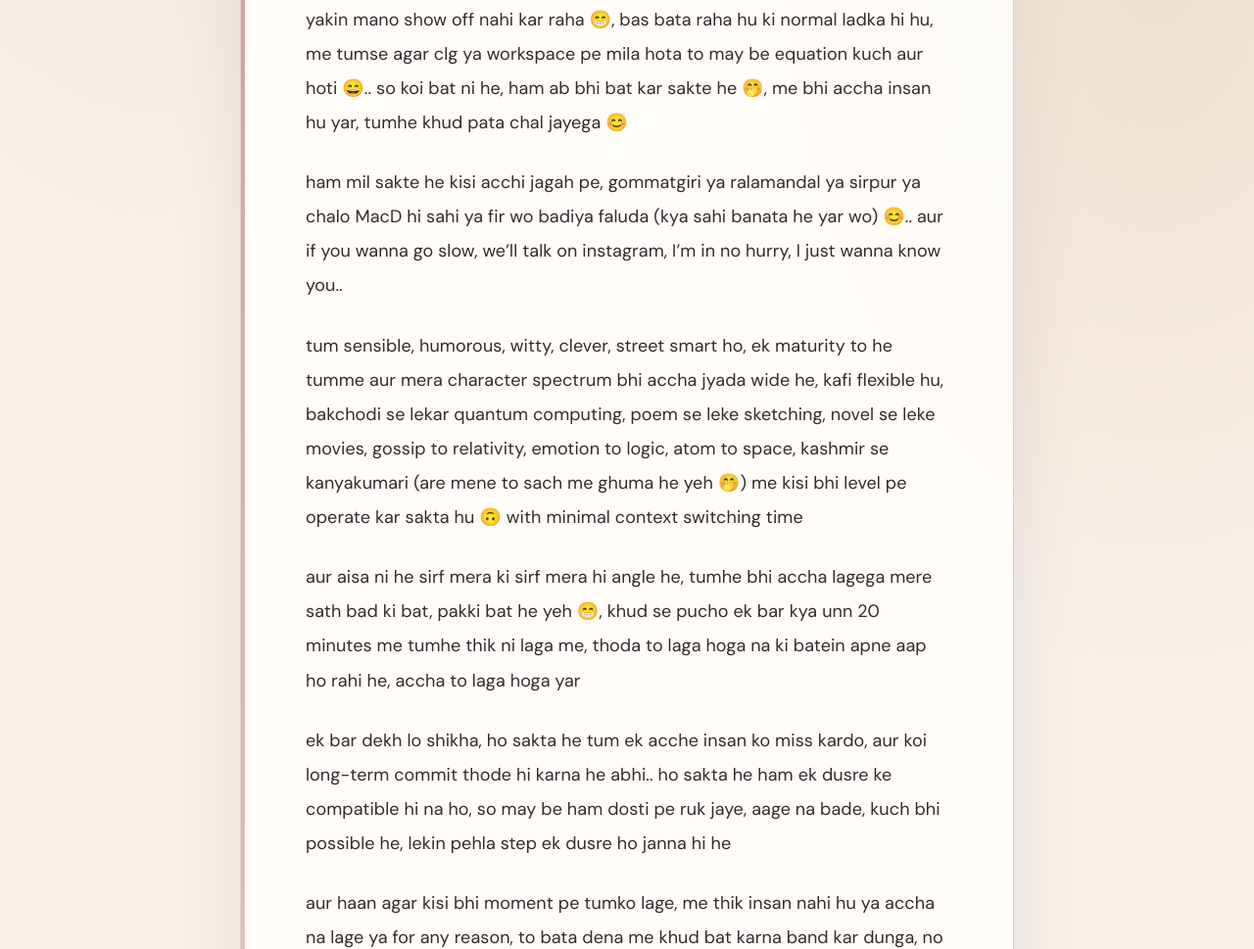
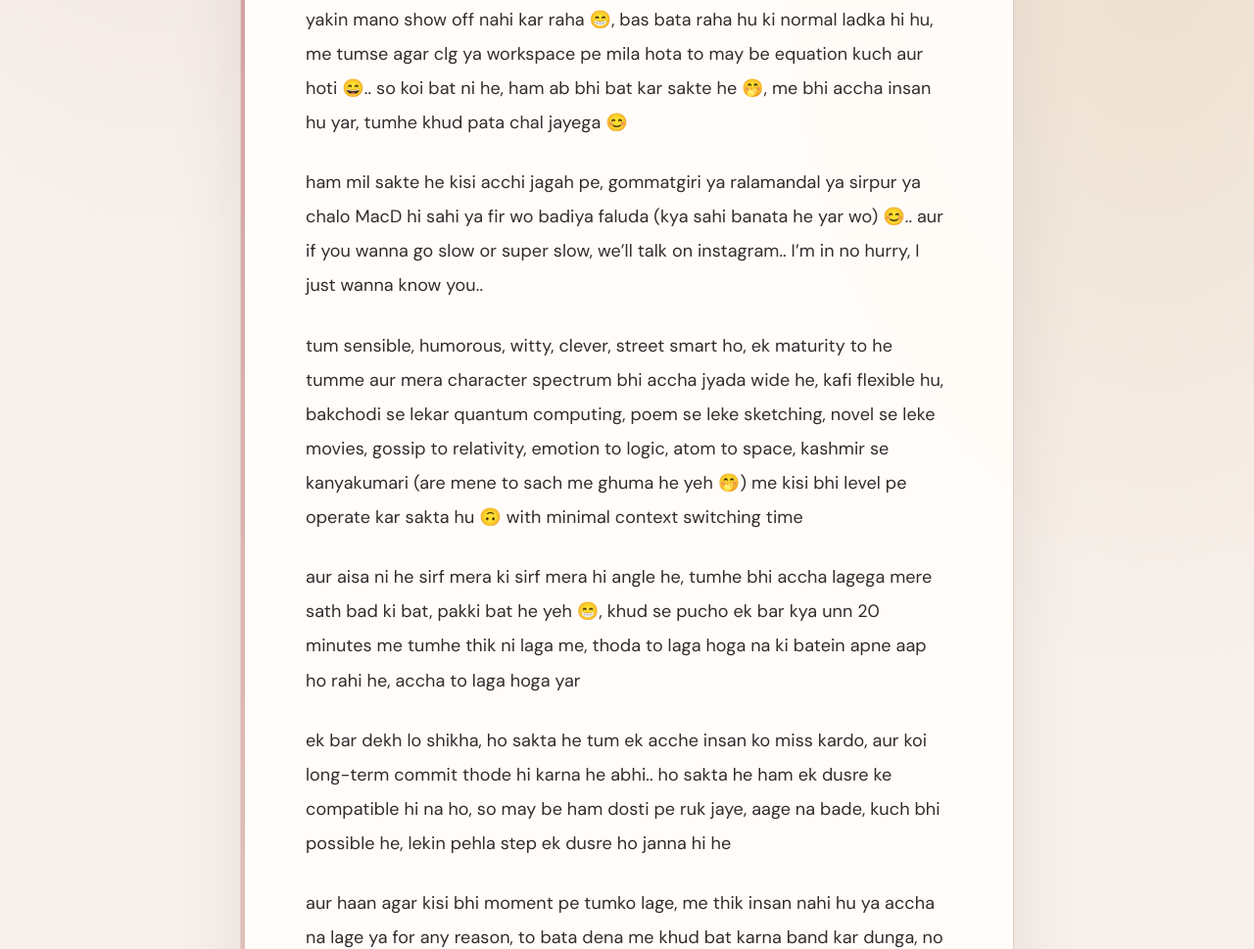
Before and after one commit to robertstark4/meneath, a plain HTML site: page index.html in a window 1280 px wide. Shown: the part 1225-2194 px from the top of the page at 98% size. Drawn offline with nearby package versions, Linux system fonts and the light colour scheme.

Commit message:
Update index.html

```diff
--- a/index.html
+++ b/index.html
@@ -61,7 +61,7 @@
         <p>me nahi janta, tum kya dekhti ho kisi person me, lekin me bhi accha hu yar 🙃, I know it sounds funny, me khud ke bare me hi bata raha hu, lekin me kya karu, tum janti kaha ho meko..</p>
         <p>so, to get familiarity, lemme introduce myself, hi I'm shivam aur kesi ho tum😊.. svvv se hi btech kiya he (&amp; you did mba from there, I saw it on linkedin), iit qualified hu, khud ka web-based platform he ( "nameheist. com" .. ek bar open karke dekhna nameheist, vese meneath ka idea pasand aaya 🤞😁 )</p>
         <p>yakin mano show off nahi kar raha 😁, bas bata raha hu ki normal ladka hi hu, me tumse agar clg ya workspace pe mila hota to may be equation kuch aur hoti 😄.. so koi bat ni he, ham ab bhi bat kar sakte he 🤭, me bhi accha insan hu yar, tumhe khud pata chal jayega 😊</p>
-        <p>ham mil sakte he kisi acchi jagah pe, gommatgiri ya ralamandal ya sirpur ya chalo MacD hi sahi ya fir wo badiya faluda (kya sahi banata he yar wo) 😊.. aur if you wanna go slow, we’ll talk on instagram, I’m in no hurry, I just wanna know you..</p>
+        <p>ham mil sakte he kisi acchi jagah pe, gommatgiri ya ralamandal ya sirpur ya chalo MacD hi sahi ya fir wo badiya faluda (kya sahi banata he yar wo) 😊.. aur if you wanna go slow or super slow, we’ll talk on instagram.. I’m in no hurry, I just wanna know you..</p>
         <p>tum sensible, humorous, witty, clever, street smart ho, ek maturity to he tumme aur mera character spectrum bhi accha jyada wide he, kafi flexible hu, bakchodi se lekar quantum computing, poem se leke sketching, novel se leke movies, gossip to relativity, emotion to logic, atom to space, kashmir se kanyakumari (are mene to sach me ghuma he yeh 🤭) me kisi bhi level pe operate kar sakta hu 🙃 with minimal context switching time</p>
         <p>aur aisa ni he sirf mera ki sirf mera hi angle he, tumhe bhi accha lagega mere sath bad ki bat, pakki bat he yeh 😁, khud se pucho ek bar kya unn 20 minutes me tumhe thik ni laga me, thoda to laga hoga na ki batein apne aap ho rahi he, accha to laga hoga yar</p>
         <p>ek bar dekh lo shikha, ho sakta he tum ek acche insan ko miss kardo, aur koi long-term commit thode hi karna he abhi.. ho sakta he ham ek dusre ke compatible hi na ho, so may be ham dosti pe ruk jaye, aage na bade, kuch bhi possible he, lekin pehla step ek dusre ho janna hi he</p>
```
